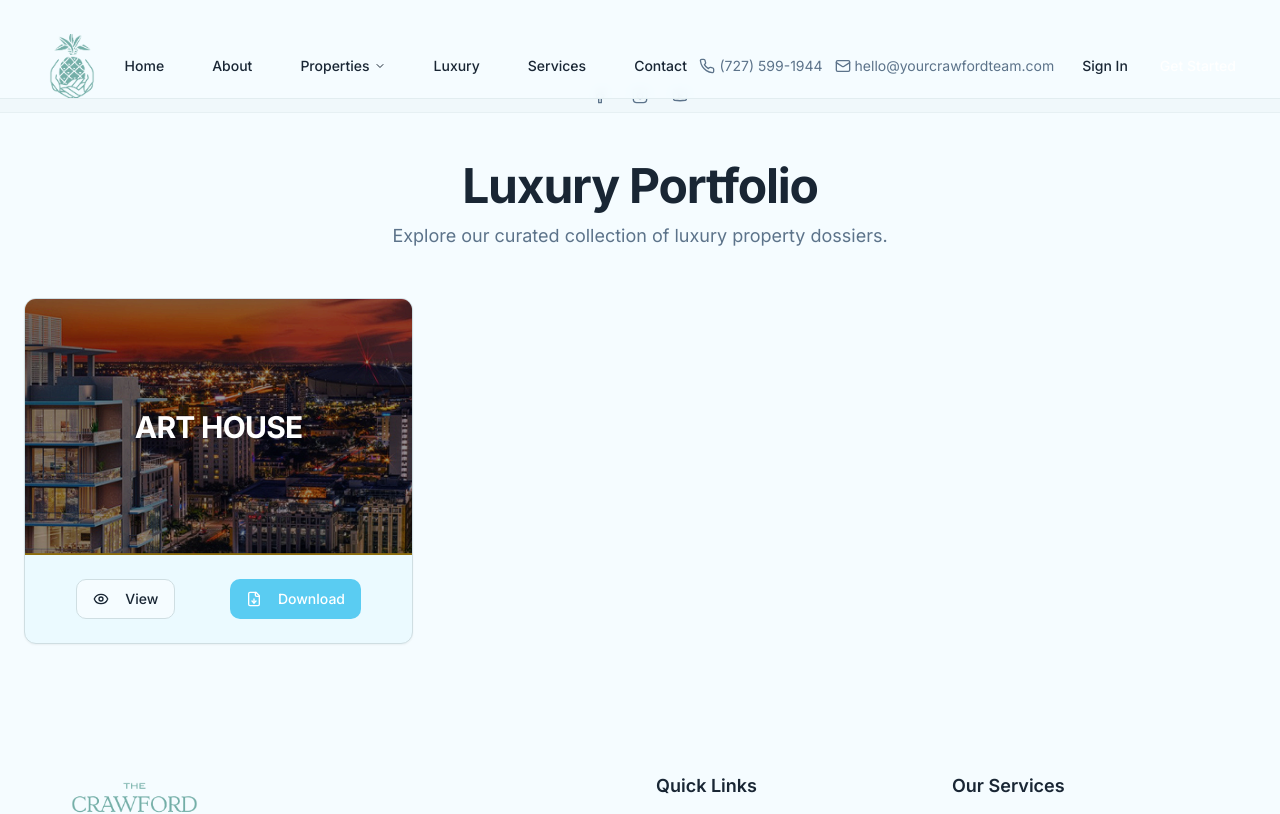
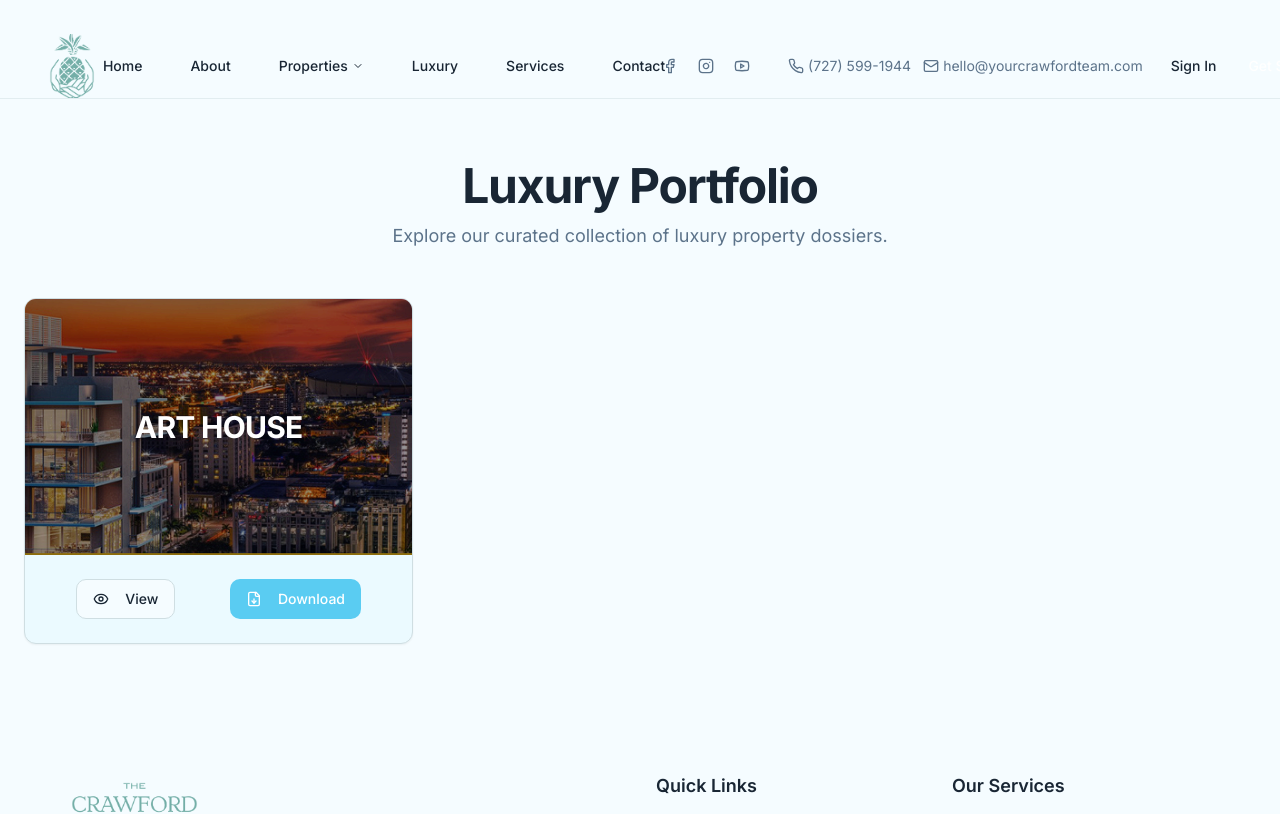
Before and after one commit to cyberdreadx/crawford-revamp-project, a React (Vite) app: page /luxury in a window 1280 px wide. Shown: the top 814 px of the page. Built offline with nearby package versions, Linux system fonts and the light colour scheme; a web font is replaced by a local one.

Commit message:
Update Navigation.tsx

```diff
--- a/src/components/Navigation.tsx
+++ b/src/components/Navigation.tsx
@@ -154,6 +154,37 @@ const Navigation = () => {
 
           {/* Contact Info & CTA - Flex shrink */}
           <div className="hidden lg:flex items-center space-x-4 flex-shrink-0">
+            {/* Social Media Icons */}
+            <div className="flex items-center space-x-2 mr-4">
+              <a
+                href="https://www.facebook.com/yourcrawfordteam"
+                target="_blank"
+                rel="noopener noreferrer"
+                className="p-1.5 text-muted-foreground hover:text-accent transition-colors duration-200"
+                aria-label="Facebook"
+              >
+                <Facebook className="w-4 h-4" />
+              </a>
+              <a
+                href="https://www.instagram.com/yourcrawfordteam/"
+                target="_blank"
+                rel="noopener noreferrer"
+                className="p-1.5 text-muted-foreground hover:text-accent transition-colors duration-200"
+                aria-label="Instagram"
+              >
+                <Instagram className="w-4 h-4" />
+              </a>
+              <a
+                href="https://www.youtube.com/channel/UCEqjELvyG0pTBTqyJAANrGQ"
+                target="_blank"
+                rel="noopener noreferrer"
+                className="p-1.5 text-muted-foreground hover:text-accent transition-colors duration-200"
+                aria-label="YouTube"
+              >
+                <Youtube className="w-4 h-4" />
+              </a>
+            </div>
+
             <div className="flex items-center space-x-3 text-sm text-muted-foreground">
               <a href="tel:727-599-1944" className="flex items-center space-x-1 hover:text-accent transition-colors">
                 <Phone className="w-4 h-4" />
@@ -301,6 +332,37 @@ const Navigation = () => {
 
                   {/* Footer */}
                   <div className="border-t border-border pt-4 space-y-4">
+                    {/* Social Media Icons */}
+                    <div className="flex justify-center space-x-4">
+                      <a
+                        href="https://www.facebook.com/yourcrawfordteam"
+                        target="_blank"
+                        rel="noopener noreferrer"
+                        className="p-2 text-muted-foreground hover:text-accent transition-colors duration-200 rounded-lg hover:bg-accent/10"
+                        aria-label="Facebook"
+                      >
+                        <Facebook className="w-5 h-5" />
+                      </a>
+                      <a
+                        href="https://www.instagram.com/yourcrawfordteam/"
+                        target="_blank"
+                        rel="noopener noreferrer"
+                        className="p-2 text-muted-foreground hover:text-accent transition-colors duration-200 rounded-lg hover:bg-accent/10"
+                        aria-label="Instagram"
+                      >
+                        <Instagram className="w-5 h-5" />
+                      </a>
+                      <a
+                        href="https://www.youtube.com/channel/UCEqjELvyG0pTBTqyJAANrGQ"
+                        target="_blank"
+                        rel="noopener noreferrer"
+                        className="p-2 text-muted-foreground hover:text-accent transition-colors duration-200 rounded-lg hover:bg-accent/10"
+                        aria-label="YouTube"
+                      >
+                        <Youtube className="w-5 h-5" />
+                      </a>
+                    </div>
+
                     <div className="space-y-3">
                       <a href="tel:727-599-1944" className="flex items-center space-x-3 text-muted-foreground hover:text-accent transition-colors p-2 rounded-lg hover:bg-accent/10">
                         <Phone className="w-4 h-4" />
@@ -359,40 +421,6 @@ const Navigation = () => {
         </div>
       </div>
       </nav>
-      {/* Social Media Bar under NAV */}
-      <div className="fixed left-0 right-0 top-16 md:top-20 bg-muted/30 border-b border-border/30 py-0.5 z-40">
-        <div className="container mx-auto px-4 lg:px-8">
-          <div className="flex justify-center space-x-3">
-            <a
-              href="https://www.facebook.com/yourcrawfordteam"
-              target="_blank"
-              rel="noopener noreferrer"
-              className="p-1.5 text-muted-foreground hover:text-accent transition-colors duration-200"
-              aria-label="Facebook"
-            >
-              <Facebook className="w-4 h-4" />
-            </a>
-            <a
-              href="https://www.instagram.com/yourcrawfordteam/"
-              target="_blank"
-              rel="noopener noreferrer"
-              className="p-1.5 text-muted-foreground hover:text-accent transition-colors duration-200"
-              aria-label="Instagram"
-            >
-              <Instagram className="w-4 h-4" />
-            </a>
-            <a
-              href="https://www.youtube.com/channel/UCEqjELvyG0pTBTqyJAANrGQ"
-              target="_blank"
-              rel="noopener noreferrer"
-              className="p-1.5 text-muted-foreground hover:text-accent transition-colors duration-200"
-              aria-label="YouTube"
-            >
-              <Youtube className="w-4 h-4" />
-            </a>
-          </div>
-        </div>
-      </div>
     </>
   );
 };
```
